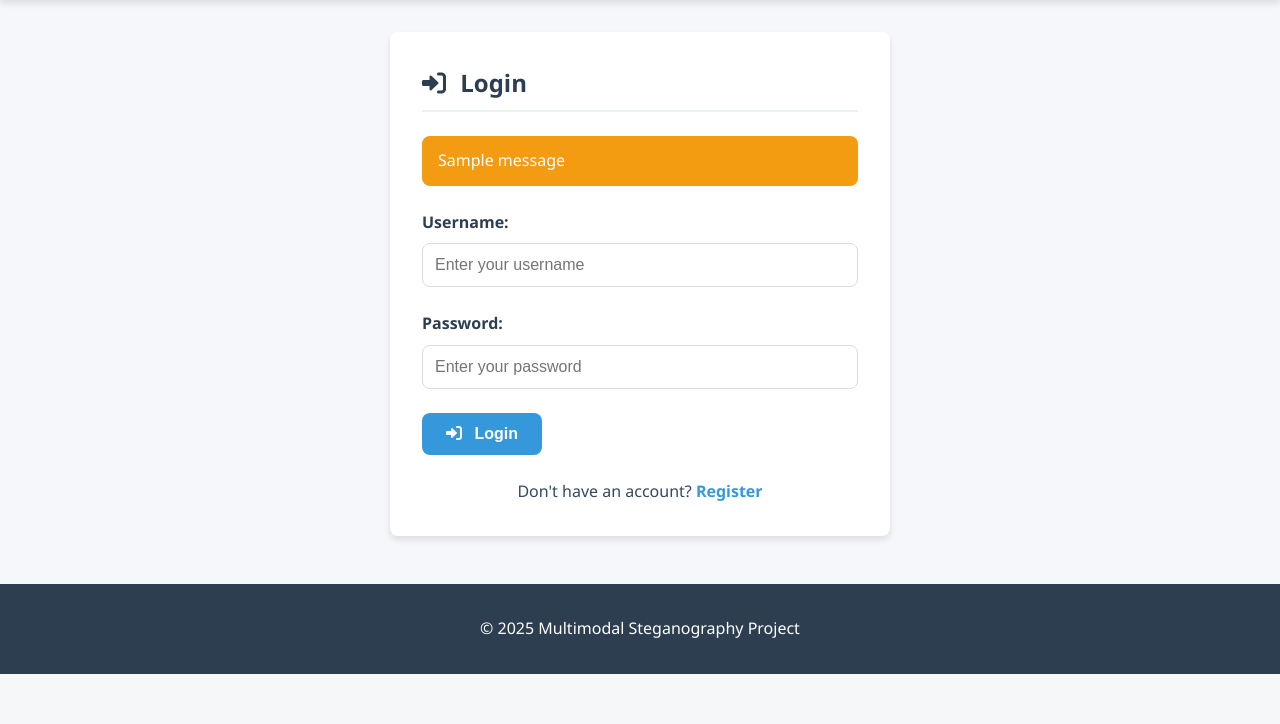
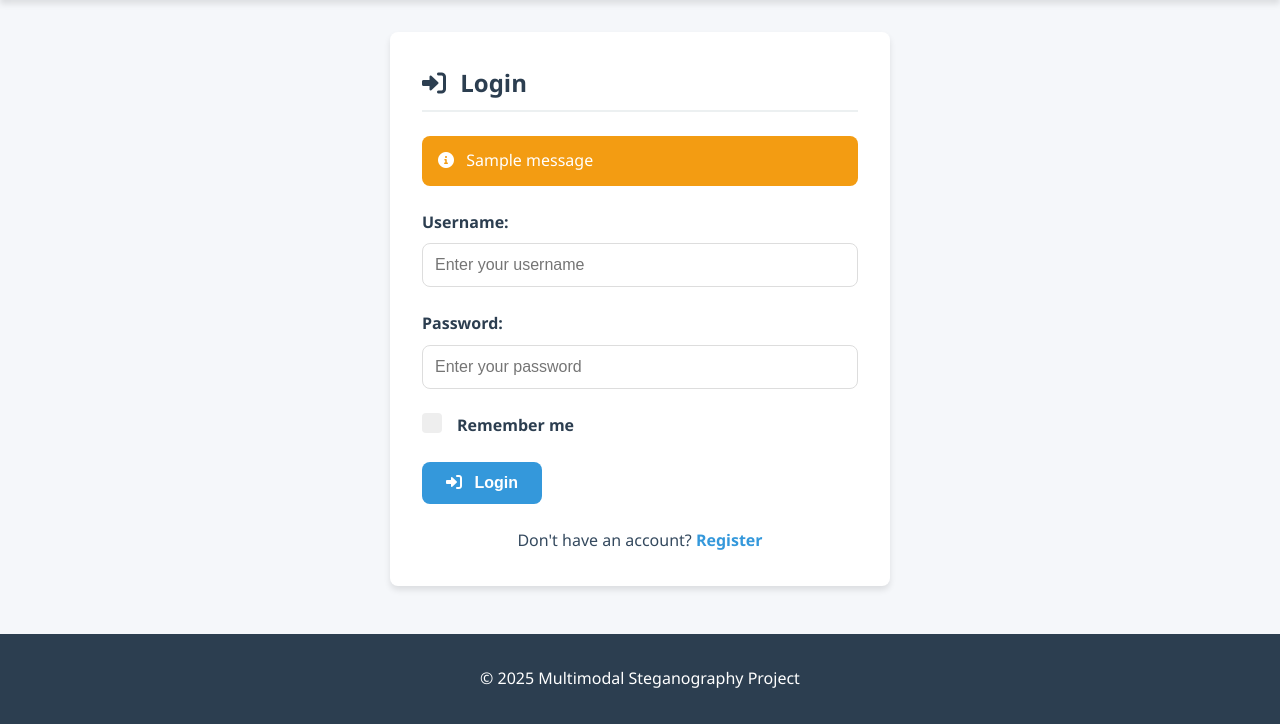
Before and after one commit to Bechi-cyber/booknvent, a Flask app: page /auth/login in a window 1280 px wide. Shown: the part 167-891 px from the top of the page. Before the commit the page ends 841 px from the top, so only its background shows below. Run offline with Flask 2, Linux system fonts and the light colour scheme; one stand-in notice (Sample message) is shown.

Commit message:
Fixed password validation for text steganography and added Remember Me functionality

```diff
--- a/Desktop/multimodal_steganography_project/app/auth.py
+++ b/Desktop/multimodal_steganography_project/app/auth.py
@@ -16,6 +16,7 @@ from flask import session, redirect, url_for, request, flash
 # Constants
 USERS_FILE = 'users.json'
 SESSION_TIMEOUT = 30  # minutes
+REMEMBER_TIMEOUT = 30 * 24 * 60  # 30 days in minutes
 
 def init_app():
     """
@@ -114,15 +115,22 @@ def authenticate_user(username, password):
     # Check if the password is correct
     return hashed_password == users[username]['password']
 
-def login_user(username):
+def login_user(username, remember=False):
     """
     Log in a user.
 
     Args:
         username: The username
+        remember: Whether to remember the user (default: False)
     """
     session['username'] = username
     session['login_time'] = datetime.now().isoformat()
+
+    # Set the remember flag in the session
+    if remember:
+        session['remember'] = True
+    else:
+        session.pop('remember', None)
 
 def logout_user():
     """
@@ -130,6 +138,7 @@ def logout_user():
     """
     session.pop('username', None)
     session.pop('login_time', None)
+    session.pop('remember', None)
 
 def is_authenticated():
     """
@@ -144,9 +153,19 @@ def is_authenticated():
 
     # Check if the session has expired
     login_time = datetime.fromisoformat(session['login_time'])
-    if datetime.now() - login_time > timedelta(minutes=SESSION_TIMEOUT):
+
+    # Use a longer timeout for remembered users
+    if 'remember' in session and session['remember']:
+        timeout = REMEMBER_TIMEOUT
+    else:
+        timeout = SESSION_TIMEOUT
+
+    if datetime.now() - login_time > timedelta(minutes=timeout):
         logout_user()
         return False
+
+    # Update the login time to extend the session
+    session['login_time'] = datetime.now().isoformat()
 
     return True
 
--- a/Desktop/multimodal_steganography_project/app/auth_views.py
+++ b/Desktop/multimodal_steganography_project/app/auth_views.py
@@ -34,17 +34,26 @@ def login():
             return render_template('login.html')
 
         # Authenticate the user
-        if authenticate_user(username, password):
-            # Log in the user
-            login_user(username)
+        try:
+            if authenticate_user(username, password):
+                # Check if the user wants to be remembered
+                remember = 'remember' in request.form
 
-            # Redirect to the next page or the home page
-            next_page = request.args.get('next')
-            if next_page:
-                return redirect(next_page)
-            return redirect(url_for('views.home'))
-        else:
-            flash('Invalid username or password.')
+                # Log in the user
+                login_user(username, remember)
+
+                # Redirect to the next page or the home page
+                next_page = request.args.get('next')
+                if next_page:
+                    return redirect(next_page)
+                return redirect(url_for('views.home'))
+            else:
+                # Show error message for invalid credentials
+                flash('Invalid username or password.', 'error')
+                return render_template('login.html')
+        except Exception as e:
+            # Show any other error messages
+            flash(str(e), 'error')
             return render_template('login.html')
 
     # Show the login page
--- a/Desktop/multimodal_steganography_project/static/styles.css
+++ b/Desktop/multimodal_steganography_project/static/styles.css
@@ -104,6 +104,71 @@ header h1 {
 
 .auth-links a:hover {
     text-decoration: underline;
+}
+
+/* Remember Me Checkbox */
+.remember-me {
+    display: flex;
+    align-items: center;
+    margin-bottom: 1.5rem;
+}
+
+.checkbox-container {
+    display: flex;
+    align-items: center;
+    position: relative;
+    padding-left: 35px;
+    margin-bottom: 0;
+    cursor: pointer;
+    font-size: 1rem;
+    user-select: none;
+}
+
+.checkbox-container input {
+    position: absolute;
+    opacity: 0;
+    cursor: pointer;
+    height: 0;
+    width: 0;
+}
+
+.checkmark {
+    position: absolute;
+    top: 0;
+    left: 0;
+    height: 20px;
+    width: 20px;
+    background-color: #eee;
+    border-radius: 4px;
+    transition: var(--transition);
+}
+
+.checkbox-container:hover input ~ .checkmark {
+    background-color: #ccc;
+}
+
+.checkbox-container input:checked ~ .checkmark {
+    background-color: var(--primary-color);
+}
+
+.checkmark:after {
+    content: "";
+    position: absolute;
+    display: none;
+}
+
+.checkbox-container input:checked ~ .checkmark:after {
+    display: block;
+}
+
+.checkbox-container .checkmark:after {
+    left: 7px;
+    top: 3px;
+    width: 5px;
+    height: 10px;
+    border: solid white;
+    border-width: 0 2px 2px 0;
+    transform: rotate(45deg);
 }
 
 .flash-messages {
--- a/Desktop/multimodal_steganography_project/templates/login.html
+++ b/Desktop/multimodal_steganography_project/templates/login.html
@@ -17,13 +17,18 @@
         <div class="card auth-card">
             <h2><i class="fas fa-sign-in-alt"></i> Login</h2>
 
-            {% if get_flashed_messages() %}
+            {% with messages = get_flashed_messages(with_categories=true) %}
+            {% if messages %}
             <div class="flash-messages">
-                {% for message in get_flashed_messages() %}
-                <div class="flash-message">{{ message }}</div>
+                {% for category, message in messages %}
+                <div class="flash-message {% if category == 'error' %}flash-error{% else %}flash-info{% endif %}">
+                    <i class="fas {% if category == 'error' %}fa-exclamation-circle{% else %}fa-info-circle{% endif %}"></i>
+                    {{ message }}
+                </div>
                 {% endfor %}
             </div>
             {% endif %}
+            {% endwith %}
 
             <form action="{{ url_for('auth.login') }}" method="POST">
                 <div class="form-group">
@@ -33,6 +38,13 @@
                 <div class="form-group">
                     <label for="password">Password:</label>
                     <input type="password" id="password" name="password" placeholder="Enter your password" required>
+                </div>
+                <div class="form-group remember-me">
+                    <label class="checkbox-container">
+                        <input type="checkbox" id="remember" name="remember" value="1">
+                        <span class="checkmark"></span>
+                        Remember me
+                    </label>
                 </div>
                 <button type="submit" class="btn primary"><i class="fas fa-sign-in-alt"></i> Login</button>
             </form>
```
Also changed, not shown: Desktop/multimodal_steganography_project/app/encryption.py (+15 -3 lines), Desktop/multimodal_steganography_project/app/steganography.py (+82 -30 lines), Desktop/multimodal_steganography_project/app/views.py (+11 -68 lines), Desktop/multimodal_steganography_project/templates/index.html (+2 -33 lines), Desktop/multimodal_steganography_project/templates/result.html (+0 -50 lines), 1 other file.
